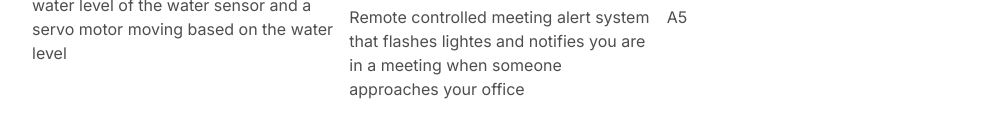
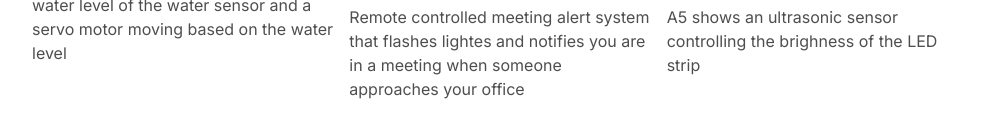
Before and after one commit to kristine-cho/kristine-cho.github.io, a plain HTML site: page index.html in a window 1280 px wide. Shown: the part 1286-1413 px from the top of the page, without its empty margins (140-1139 px from the left). Drawn offline with Linux system fonts and the light colour scheme.

Commit message:
edited index

```diff
--- a/index.html
+++ b/index.html
@@ -72,7 +72,7 @@
           <h2>A5: Higher Voltage and Transistor!</h2>
           <img src="higherV-kacho.gif" />
         </a>
-        <p>A5
+        <p>A5 shows an ultrasonic sensor controlling the brighness of the LED strip
         </p>
       </div>
     </div>
```
